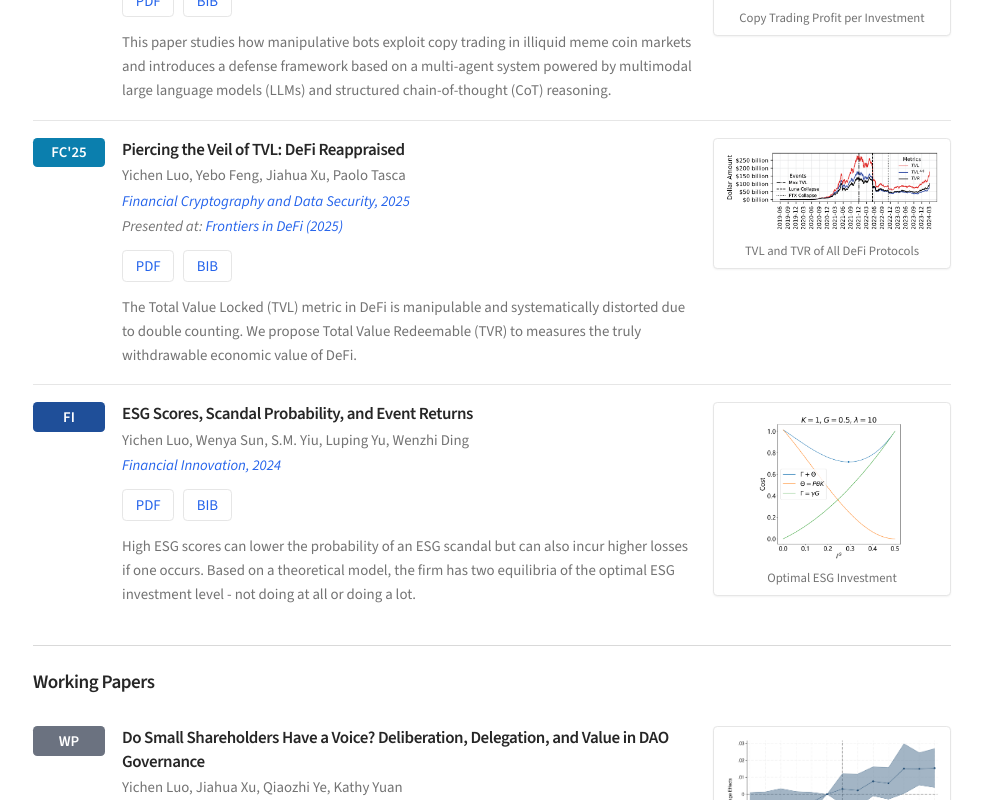
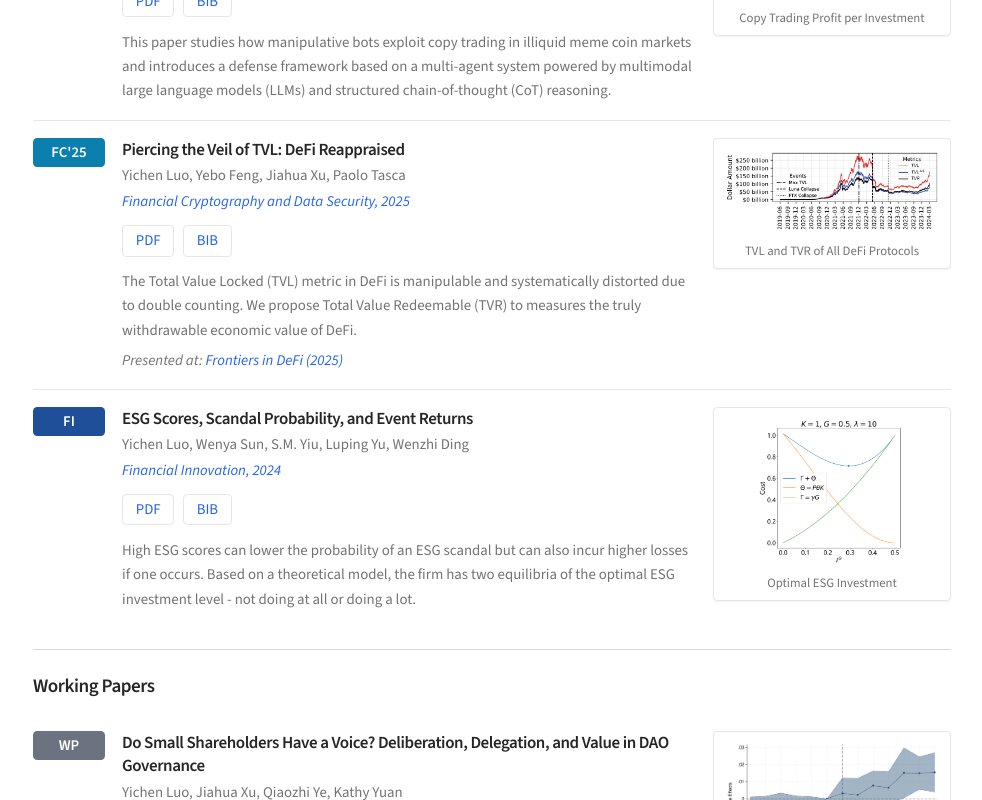
Before and after one commit to lyc0603/lyc0603.github.io, a React (Vite) app: page / in a window 1280 px wide. Shown: the part 760-1560 px from the top of the page, without its empty margins (284-1266 px from the left). Built offline with nearby package versions, Linux system fonts and the light colour scheme; the HTML template or start-up script is replaced by a standard one.

Commit message:
Move "Presented at" below the abstract
Co-Authored-By: Claude Opus 5.5 <noreply@anthropic.com>

```diff
--- a/src/components/PublicationCard.tsx
+++ b/src/components/PublicationCard.tsx
@@ -126,17 +126,6 @@ const PublicationCard = ({
               <ConferenceName name={year ? `${venue}, ${year}` : venue} url={venueUrl} />
             </p>
           )}
-          {presentations.length > 0 && (
-            <p className="text-sm text-muted-foreground italic mt-1">
-              {t(ui.presentation)}:{' '}
-              {presentations.map((p, i) => (
-                <span key={p.name}>
-                  {i > 0 && ', '}
-                  <ConferenceName name={p.year ? `${p.name} (${p.year})` : p.name} url={p.url} />
-                </span>
-              ))}
-            </p>
-          )}
 
           {/* Links */}
           {links.length > 0 && (
@@ -160,6 +149,19 @@ const PublicationCard = ({
           {abstract && (
             <p className="text-sm text-muted-foreground mt-3 leading-relaxed">
               {abstract}
+            </p>
+          )}
+
+          {/* Presented at, below the abstract */}
+          {presentations.length > 0 && (
+            <p className="text-sm text-muted-foreground italic mt-2">
+              {t(ui.presentation)}:{' '}
+              {presentations.map((p, i) => (
+                <span key={p.name}>
+                  {i > 0 && ', '}
+                  <ConferenceName name={p.year ? `${p.name} (${p.year})` : p.name} url={p.url} />
+                </span>
+              ))}
             </p>
           )}
         </div>
```
